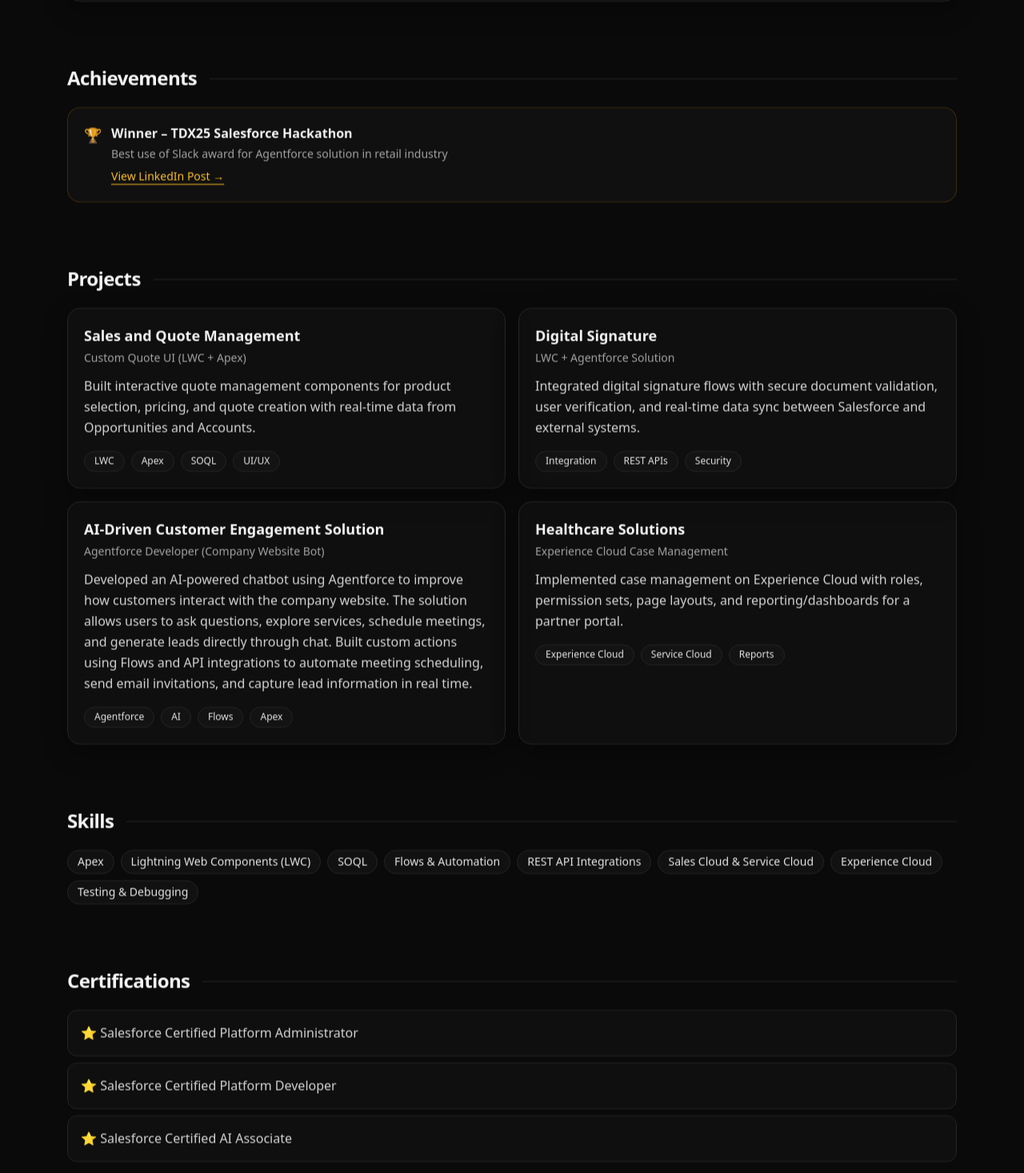
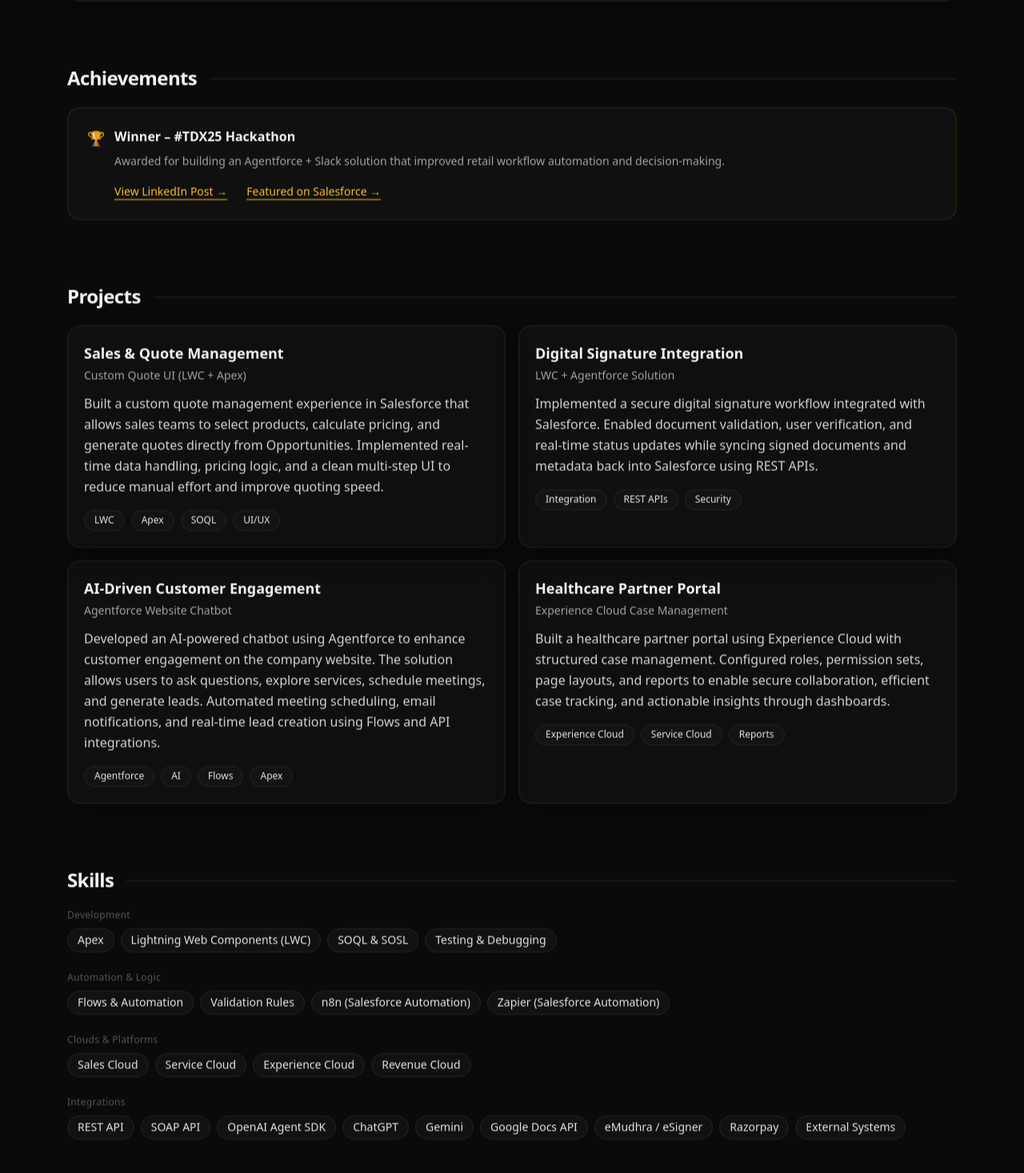
Before and after one commit to imJeetrathod/jeet-portfolio, a Next.js app: page / in a window 1280 px wide. Shown: the part 883-2350 px from the top of the page at 80% size. Built offline with nearby package versions, Linux system fonts and the light colour scheme.

Commit message:
UI updates and header interaction improvements-2

```diff
--- a/components/sections/AchievementsSection.js
+++ b/components/sections/AchievementsSection.js
@@ -1,26 +1,37 @@
 export default function AchievementsSection() {
   return (
-    <div className="rounded-2xl border border-amber-500/20 bg-neutral-900/50 p-5">
+    <div className="rounded-2xl border border-amber-500/15 bg-neutral-900/50 p-6">
       <div className="flex items-start gap-3">
         <span className="text-lg opacity-90">🏆</span>
 
-        <div>
+        <div className="flex-1">
           <div className="font-semibold text-neutral-100">
-            Winner – TDX25 Salesforce Hackathon
+            Winner – #TDX25 Hackathon
           </div>
 
-          <div className="text-sm text-neutral-400 mt-1">
-            Best use of Slack award for Agentforce solution in retail industry
+          <div className="mt-2 max-w-3xl text-sm text-neutral-400 leading-relaxed">
+            Awarded for building an Agentforce + Slack solution that improved retail workflow automation and decision-making.
           </div>
 
+          <div className="mt-4 flex flex-col gap-2 sm:flex-row sm:items-center sm:gap-6">
             <a
               href="https://www.linkedin.com/posts/hi-jeet-rathod_tdx-slack-agentforce-activity-7325937216755527680-dqB2"
               target="_blank"
               rel="noopener noreferrer"
-            className="mt-2 inline-block text-sm text-amber-400 hover:text-amber-300 underline underline-offset-4"
+              className="text-sm text-amber-400 hover:text-amber-300 underline underline-offset-4"
             >
               View LinkedIn Post →
             </a>
+
+            <a
+              href="https://www.salesforce.com/in/news/stories/agentforce-hackathon-tdx-ai-innovation/"
+              target="_blank"
+              rel="noopener noreferrer"
+              className="text-sm text-amber-400 hover:text-amber-300 underline underline-offset-4"
+            >
+              Featured on Salesforce →
+            </a>
+          </div>
         </div>
       </div>
     </div>
--- a/components/sections/CertificationsSection.js
+++ b/components/sections/CertificationsSection.js
@@ -1,17 +1,41 @@
 export default function CertificationsSection() {
   const certifications = [
-    'Salesforce Certified Platform Administrator',
-    'Salesforce Certified Platform Developer',
-    'Salesforce Certified AI Associate',
+    {
+      title: 'Salesforce Certified Platform Administrator',
+      subtitle: 'Core Salesforce configuration & data management',
+    },
+    {
+      title: 'Salesforce Certified Platform Developer',
+      subtitle: 'Apex, LWC, integrations, and custom logic',
+    },
+    {
+      title: 'Salesforce Certified AI Associate',
+      subtitle: 'AI concepts, Agentforce, and Salesforce AI use cases',
+    },
   ];
 
   return (
-    <ul className="grid gap-2 text-neutral-300">
-      {certifications.map((c) => (
-        <li key={c} className="rounded-xl border border-neutral-800 bg-neutral-900/40 p-4">
-          ⭐ {c}
-        </li>
+    <div className="space-y-3">
+      {certifications.map((cert) => (
+        <div
+          key={cert.title}
+          className="rounded-2xl border border-amber-500/20 bg-neutral-900/50 p-5"
+        >
+          <div className="flex items-start gap-3">
+            <span className="text-lg opacity-90">🎓</span>
+
+            <div>
+              <div className="font-semibold text-neutral-100">
+                {cert.title}
+              </div>
+
+              <div className="text-sm text-neutral-400 mt-1">
+                {cert.subtitle}
+              </div>
+            </div>
+          </div>
+        </div>
       ))}
-    </ul>
+    </div>
   );
 }
--- a/components/sections/ProjectsSection.js
+++ b/components/sections/ProjectsSection.js
@@ -3,31 +3,31 @@
 export default function ProjectsSection() {
   const projects = [
     {
-      title: 'Sales and Quote Management',
+      title: 'Sales & Quote Management',
       subtitle: 'Custom Quote UI (LWC + Apex)',
       description:
-        'Built interactive quote management components for product selection, pricing, and quote creation with real-time data from Opportunities and Accounts.',
+        'Built a custom quote management experience in Salesforce that allows sales teams to select products, calculate pricing, and generate quotes directly from Opportunities. Implemented real-time data handling, pricing logic, and a clean multi-step UI to reduce manual effort and improve quoting speed.',
       tags: ['LWC', 'Apex', 'SOQL', 'UI/UX'],
     },
     {
-      title: 'Digital Signature',
+      title: 'Digital Signature Integration',
       subtitle: 'LWC + Agentforce Solution',
       description:
-        'Integrated digital signature flows with secure document validation, user verification, and real-time data sync between Salesforce and external systems.',
+        'Implemented a secure digital signature workflow integrated with Salesforce. Enabled document validation, user verification, and real-time status updates while syncing signed documents and metadata back into Salesforce using REST APIs.',
       tags: ['Integration', 'REST APIs', 'Security'],
     },
     {
-      title: 'AI-Driven Customer Engagement Solution',
-      subtitle: 'Agentforce Developer (Company Website Bot)',
+      title: 'AI-Driven Customer Engagement',
+      subtitle: 'Agentforce Website Chatbot',
       description:
-        'Developed an AI-powered chatbot using Agentforce to improve how customers interact with the company website. The solution allows users to ask questions, explore services, schedule meetings, and generate leads directly through chat. Built custom actions using Flows and API integrations to automate meeting scheduling, send email invitations, and capture lead information in real time.',
-      tags: ['Agentforce', 'AI', 'Flows', 'Apex' ],
+        'Developed an AI-powered chatbot using Agentforce to enhance customer engagement on the company website. The solution allows users to ask questions, explore services, schedule meetings, and generate leads. Automated meeting scheduling, email notifications, and real-time lead creation using Flows and API integrations.',
+      tags: ['Agentforce', 'AI', 'Flows', 'Apex'],
     },
     {
-      title: 'Healthcare Solutions',
+      title: 'Healthcare Partner Portal',
       subtitle: 'Experience Cloud Case Management',
       description:
-        'Implemented case management on Experience Cloud with roles, permission sets, page layouts, and reporting/dashboards for a partner portal.',
+        'Built a healthcare partner portal using Experience Cloud with structured case management. Configured roles, permission sets, page layouts, and reports to enable secure collaboration, efficient case tracking, and actionable insights through dashboards.',
       tags: ['Experience Cloud', 'Service Cloud', 'Reports'],
     },
   ];
--- a/components/sections/SkillsSection.js
+++ b/components/sections/SkillsSection.js
@@ -1,21 +1,68 @@
 export default function SkillsSection() {
-  const skills = [
+  const skillGroups = [
+    {
+      title: 'Development',
+      skills: [
         'Apex',
         'Lightning Web Components (LWC)',
-    'SOQL',
+        'SOQL & SOSL',
+        'Testing & Debugging',
+      ],
+    },
+    {
+      title: 'Automation & Logic',
+      skills: [
         'Flows & Automation',
-    'REST API Integrations',
-    'Sales Cloud & Service Cloud',
+        'Validation Rules',
+        'n8n (Salesforce Automation)',
+        'Zapier (Salesforce Automation)',
+      ],
+    },
+    {
+      title: 'Clouds & Platforms',
+      skills: [
+        'Sales Cloud',
+        'Service Cloud',
         'Experience Cloud',
-    'Testing & Debugging',
+        'Revenue Cloud',
+      ],
+    },
+    {
+      title: 'Integrations',
+      skills: [
+        'REST API',
+        'SOAP API',
+        'OpenAI Agent SDK',
+        'ChatGPT',
+        'Gemini',
+        'Google Docs API',
+        'eMudhra / eSigner',
+        'Razorpay',
+        'External Systems',
+      ],
+    },
   ];
 
   return (
+    <div className="space-y-6">
+      {skillGroups.map((group) => (
+        <div key={group.title}>
+         <div className="mb-2 text-xs font-normal  tracking-wide text-neutral-500/70">
+
+            {group.title}
+          </div>
+
           <div className="flex flex-wrap gap-2">
-      {skills.map((s) => (
-        <span key={s} className="rounded-full border border-neutral-800 bg-neutral-900/60 px-3 py-1 text-sm text-neutral-200">
-          {s}
+            {group.skills.map((skill) => (
+              <span
+                key={skill}
+                className="rounded-full border border-neutral-800 bg-neutral-900/60 px-3 py-1 text-sm text-neutral-200 hover:border-neutral-700 hover:bg-neutral-900 transition"
+              >
+                {skill}
               </span>
+            ))}
+          </div>
+        </div>
       ))}
     </div>
   );
```
Lines whose indentation alone changed are shown as unchanged.
